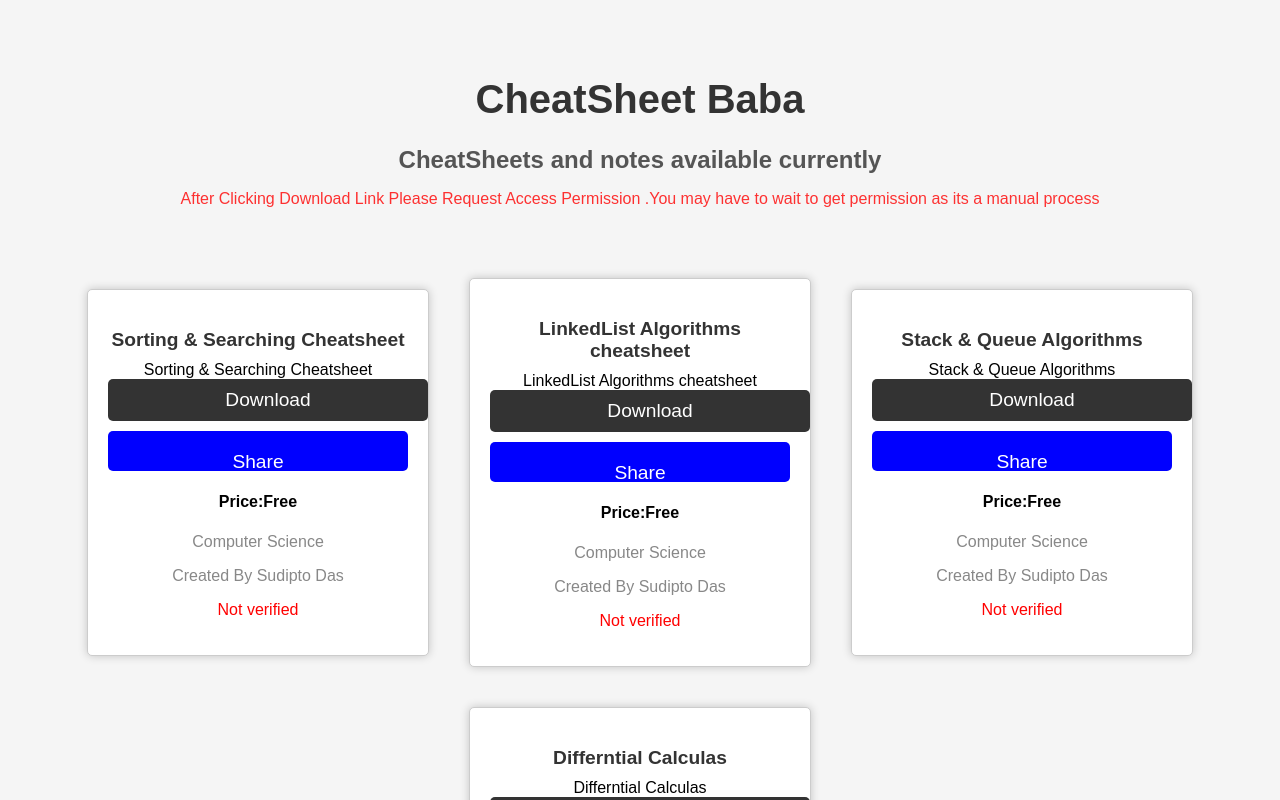
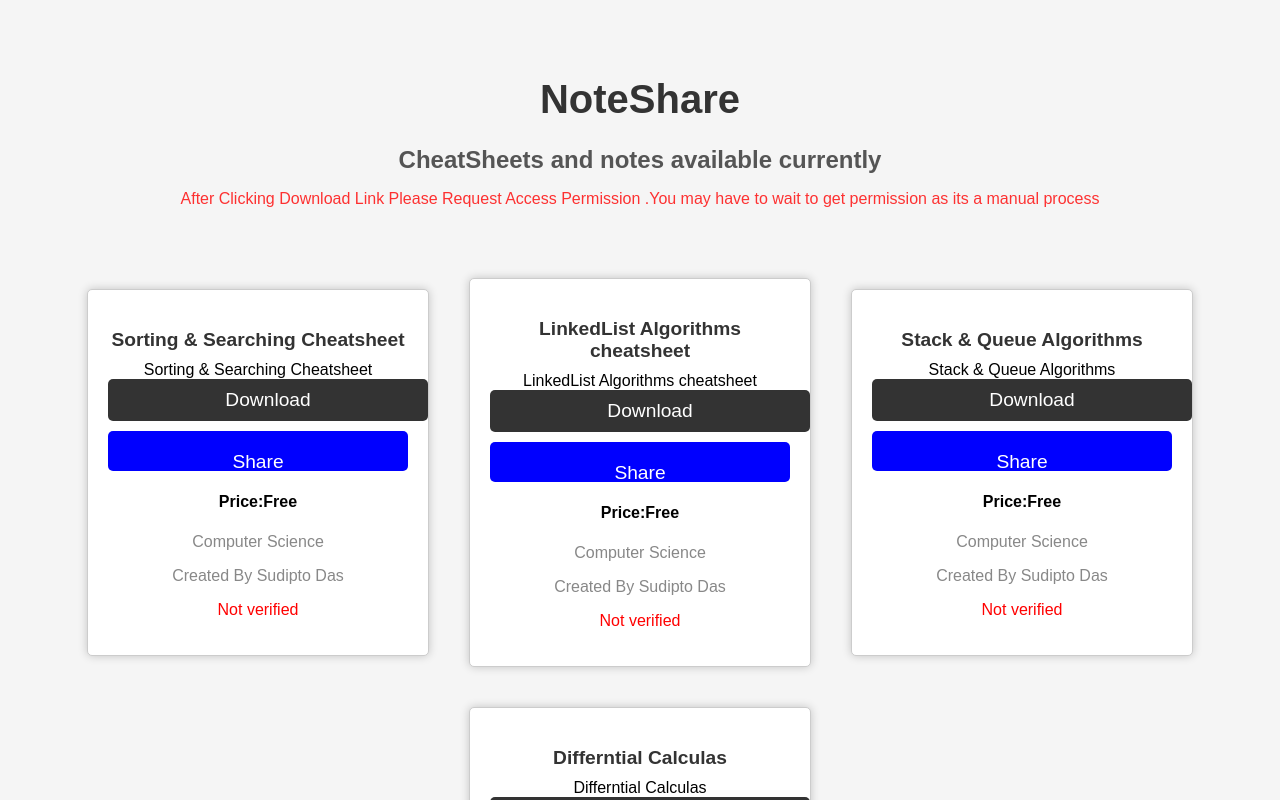
Before and after one commit to Sudip200/Private-firm, a React (Create React App) app: page / in a window 1280 px wide. Shown: the top 800 px of the page. Built offline with nearby package versions, Linux system fonts and the light colour scheme.

Commit message:
adding title

```diff
--- a/public/index.html
+++ b/public/index.html
@@ -15,7 +15,7 @@
       name="description"
       content="Web site created using create-react-app"
     />
-    <link rel="apple-touch-icon" href="%PUBLIC_URL%/logo192.png" />
+   <title>NoteShare</title>
     <!--
       manifest.json provides metadata used when your web app is installed on a
       user's mobile device or desktop. See https://developers.google.com/web/fundamentals/web-app-manifest/
--- a/src/App.js
+++ b/src/App.js
@@ -45,7 +45,7 @@
 
   return (
     <div className="App">
-      <h1>CheatSheet Baba</h1>
+      <h1>NoteShare</h1>
        <h3>CheatSheets and notes available currently</h3>
        <p  id="blink" style={{animation:'blink 2s linear infinite'}}>After Clicking Download Link Please Request Access Permission .You may have to wait to get permission as its a manual process</p>
        <div className='cheatsheet-container'>
```
